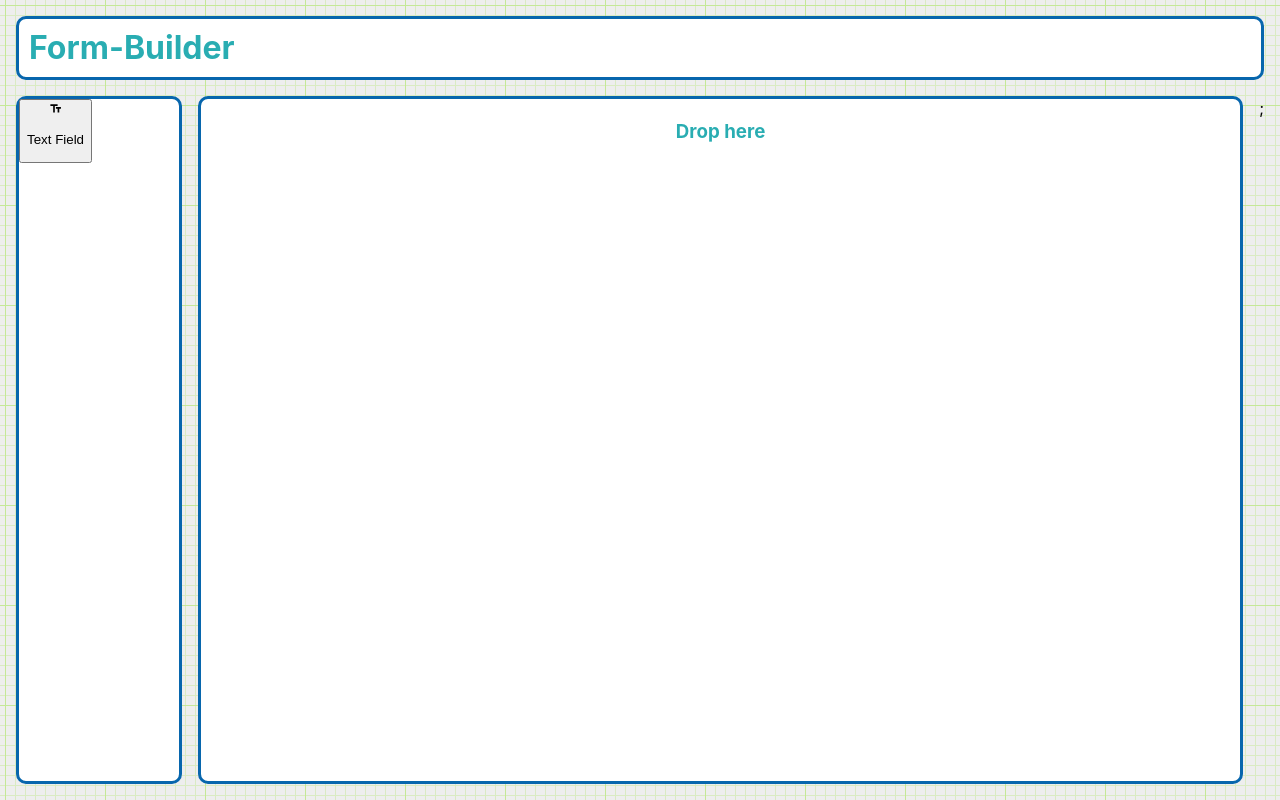
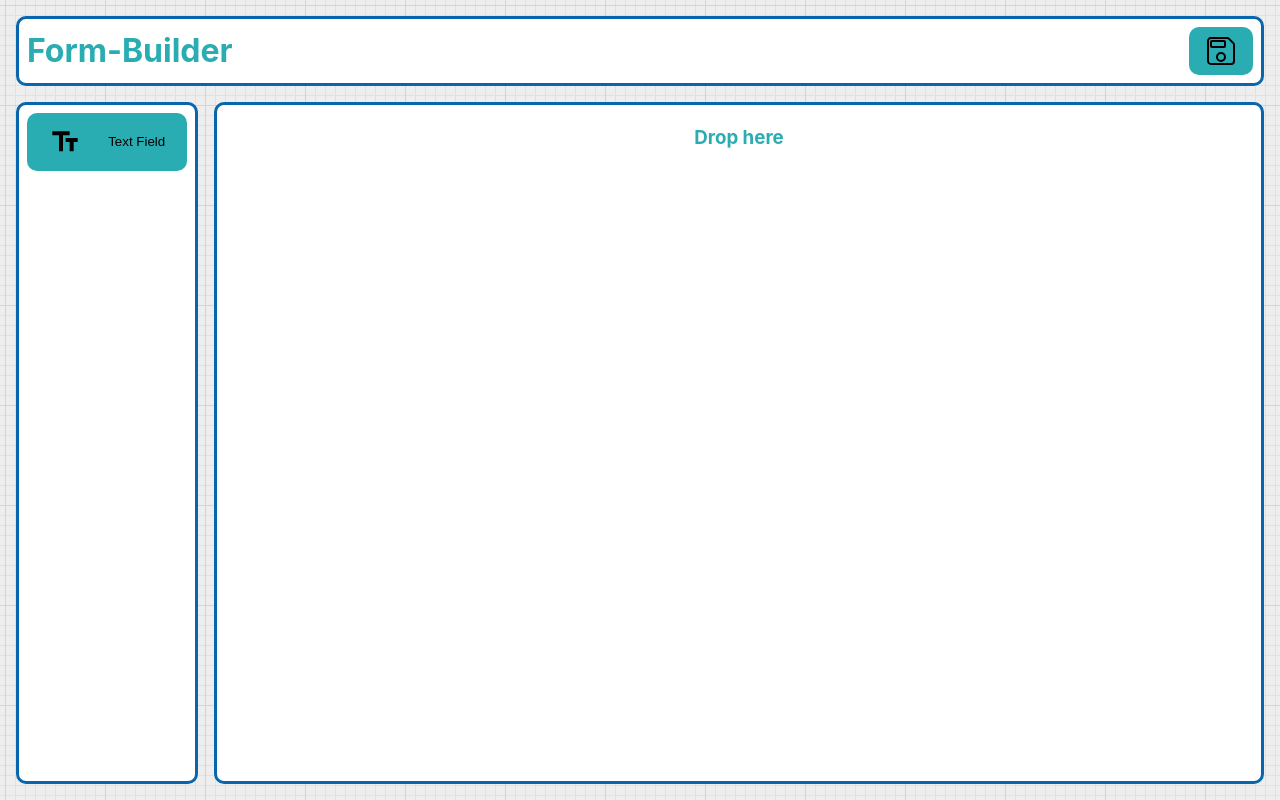
Before and after one commit to willemverbuyst/form-builder, a React (Vite) app: page / in a window 1280 px wide. Built offline with nearby package versions, Linux system fonts and the light colour scheme.

Commit message:
Work on buttons

```diff
--- /dev/null
+++ b/src/components/buttons/saveBtn.tsx
@@ -0,0 +1,9 @@
+import { IoSaveOutline } from "react-icons/io5";
+
+export default function SaveBtn() {
+  return (
+    <button className="btn btn-save">
+      <IoSaveOutline className="btn-icon" />
+    </button>
+  );
+}
--- a/src/components/sidebarBtnElement.tsx
+++ b/src/components/buttons/sidebarBtn.tsx
@@ -1,5 +1,5 @@
 import { useDraggable } from "@dnd-kit/core";
-import { FormElement } from "./formElememtType";
+import { FormElement } from "../formElememtType";
 
 export default function SidebarBtnElement({
   formElement,
@@ -17,11 +17,12 @@ export default function SidebarBtnElement({
 
   return (
     <button
+      className="btn"
       ref={draggable.setNodeRef}
       {...draggable.listeners}
       {...draggable.attributes}
     >
-      <Icon />
+      <Icon className="btn-icon" />
       <p>{label}</p>
     </button>
   );
@@ -36,7 +37,7 @@ export function SidebarBtnElementDragOverlay({
 
   return (
     <button>
-      <Icon />
+      <Icon className="btn-icon" />
       <p>{label}</p>
     </button>
   );
--- a/src/components/designer.tsx
+++ b/src/components/designer.tsx
@@ -20,7 +20,6 @@ export default function Designer() {
         )}
         {droppable.isOver && <div className="droppable"></div>}
       </div>
-      ;
     </section>
   );
 }
--- a/src/components/designerSidebar.tsx
+++ b/src/components/designerSidebar.tsx
@@ -1,5 +1,5 @@
+import SidebarBtnElement from "./buttons/sidebarBtn";
 import { FormElements } from "./formElememtType";
-import SidebarBtnElement from "./sidebarBtnElement";
 
 export default function DesignerSidebar() {
   return (
--- a/src/components/dragOverlayWrapper.tsx
+++ b/src/components/dragOverlayWrapper.tsx
@@ -1,7 +1,7 @@
 import { Active, DragOverlay, useDndMonitor } from "@dnd-kit/core";
 import { useState } from "react";
+import SidebarBtnElementDragOverlay from "./buttons/sidebarBtn";
 import { ElementsType, FormElements } from "./formElememtType";
-import SidebarBtnElementDragOverlay from "./sidebarBtnElement";
 
 function DragOverlayWrapper() {
   const [draggeditem, setDraggedItem] = useState<Active | null>(null);
--- a/src/components/header.tsx
+++ b/src/components/header.tsx
@@ -1,7 +1,10 @@
+import SaveBtn from "./buttons/saveBtn";
+
 export default function Header() {
   return (
     <div className="card header">
       <h1>Form-Builder</h1>
+      <SaveBtn />
     </div>
   );
 }
--- a/src/index.css
+++ b/src/index.css
@@ -42,7 +42,9 @@ body {
 }
 
 .header {
-  padding: 5px 10px;
+  padding: 0.5rem;
+  display: flex;
+  justify-content: space-between;
 }
 
 .header h1 {
@@ -58,6 +60,7 @@ body {
 
 .form-elements {
   width: 10rem;
+  padding: 0.5rem;
 }
 
 .form {
@@ -73,5 +76,25 @@ body {
 
 .droppable {
   height: 5rem;
-  background-color: var(--color-green);
+  background-color: var(--color-grey);
 }
+
+.btn {
+  width: 10rem;
+  background-color: var(--color-teal);
+  outline: none;
+  border: none;
+  border-radius: 10px;
+  display: flex;
+  justify-content: space-around;
+  align-items: center;
+  padding: 0.5rem;
+}
+
+.btn-icon {
+  font-size: 2rem;
+}
+
+.btn-save {
+  width: 4rem;
+}
```
